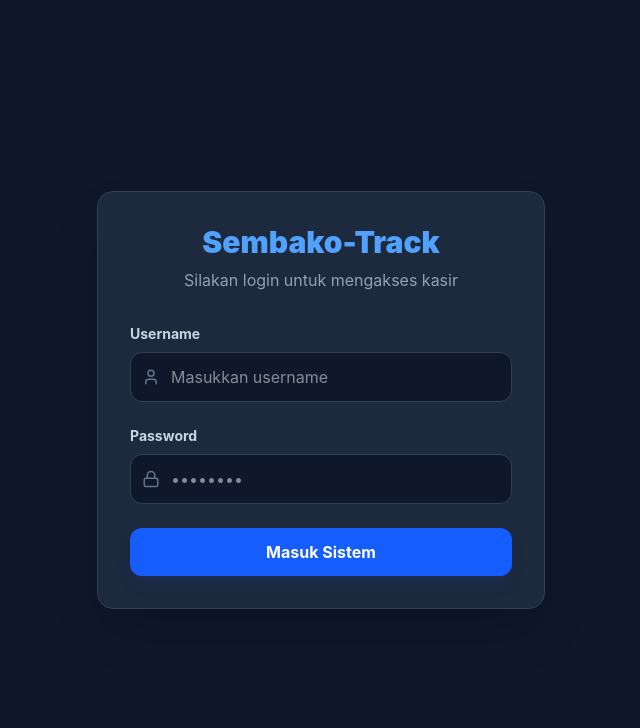
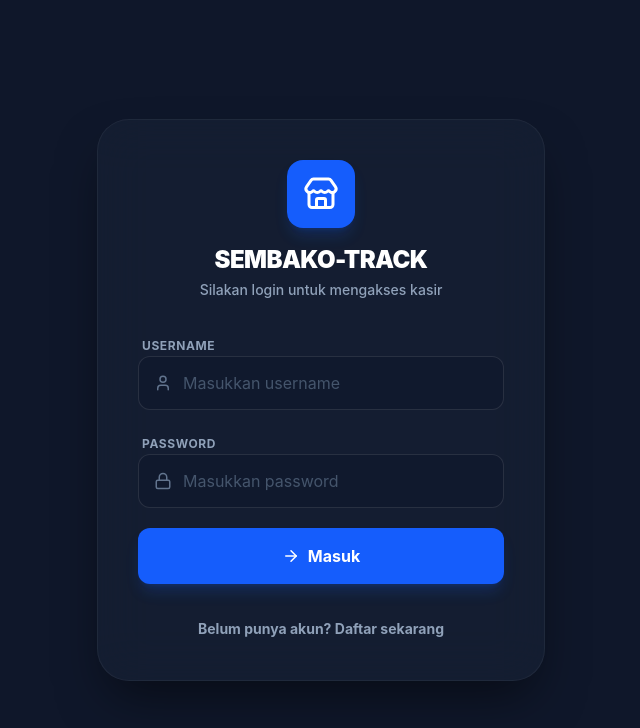
Before and after one commit to Amir-52/sembako-track-frontend, a React (Vite) app: page / in a window 1280 px wide. Shown: the top 728 px of the page, without its empty margins (319-959 px from the left). Built offline with nearby package versions, Linux system fonts and the light colour scheme.

Commit message:
siap rilis: menyambungkan frontend ke backend railway

```diff
--- a/src/Admin.jsx
+++ b/src/Admin.jsx
@@ -15,7 +15,7 @@ function Admin({ setView }) {
 
   const fetchProducts = async () => {
     try {
-      const response = await axios.get('http://localhost:5000/api/products');
+      const response = await axios.get('https://sembako-track-backend-production.up.railway.app/api/products');
       setProducts(response.data);
     } catch (error) {
       console.error("Gagal ambil data:", error);
@@ -46,10 +46,10 @@ function Admin({ setView }) {
     e.preventDefault();
     try {
       if (editingId) {
-        await axios.patch(`http://localhost:5000/api/products/${editingId}`, formData);
+        await axios.patch(`https://sembako-track-backend-production.up.railway.app/api/products/${editingId}`, formData);
         alert("Produk berhasil diupdate!");
       } else {
-        await axios.post('http://localhost:5000/api/products', formData);
+        await axios.post('https://sembako-track-backend-production.up.railway.app/api/products', formData);
         alert("Produk baru berhasil ditambahkan!");
       }
       setIsFormOpen(false);
@@ -63,7 +63,7 @@ function Admin({ setView }) {
   const handleDelete = async (id, nama) => {
     if (window.confirm(`Yakin ingin menghapus ${nama} dari etalase?`)) {
       try {
-        await axios.delete(`http://localhost:5000/api/products/${id}`);
+        await axios.delete(`https://sembako-track-backend-production.up.railway.app/api/products/${id}`);
         fetchProducts();
       } catch (error) {
         alert("Gagal menghapus produk!");
--- a/src/App.jsx
+++ b/src/App.jsx
@@ -17,7 +17,7 @@ function App() {
 
   const fetchProducts = async () => {
     try {
-      const response = await axios.get('http://localhost:5000/api/products');
+      const response = await axios.get('https://sembako-track-backend-production.up.railway.app/api/products');
       setProducts(response.data);
     } catch (error) {
       console.error("Gagal ambil data:", error);
@@ -43,7 +43,7 @@ function App() {
   const handleCheckout = async () => {
     try {
       const items = cart.map(item => ({ productId: item.id, quantity: item.quantity }));
-      await axios.post('http://localhost:5000/api/transactions', { items });
+      await axios.post('https://sembako-track-backend-production.up.railway.app/api/transactions', { items });
 
       setReceiptData({
         items: [...cart],
--- a/src/Login.jsx
+++ b/src/Login.jsx
@@ -1,73 +1,92 @@
 import { useState } from 'react';
 import axios from 'axios';
-import { Lock, User } from 'lucide-react';
+import { Store, Lock, User, ArrowRight, UserPlus } from 'lucide-react';
 
-function Login({ setToken }) {
+export default function Login({ setToken }) {
+  const [isRegister, setIsRegister] = useState(false);
   const [username, setUsername] = useState('');
   const [password, setPassword] = useState('');
-  const [error, setError] = useState('');
+  const [loading, setLoading] = useState(false);
 
-  const handleLogin = async (e) => {
+  const handleSubmit = async (e) => {
     e.preventDefault();
+    setLoading(true);
+
+    // GANTI SESUAI ROUTE BACKEND KAMU (Misal: /api/auth/register atau /api/users/register)
+    const endpoint = isRegister ? '/api/auth/register' : '/api/auth/login';
+    const url = `https://sembako-track-backend-production.up.railway.app${endpoint}`;
+
     try {
-      const response = await axios.post('http://localhost:5000/api/auth/login', {
-        username,
-        password
-      });
+      const response = await axios.post(url, { username, password });
 
-      // Simpan token ke memori browser
-      const token = response.data.token;
-      localStorage.setItem('token', token);
-      setToken(token); // Beritahu App.jsx kalau kita sudah login
-    } catch (err) {
-      setError(err.response?.data?.message || 'Login Gagal!');
+      if (isRegister) {
+        alert("Akun berhasil didaftarkan! Silakan Login.");
+        setIsRegister(false); // Balik ke mode login
+        setPassword('');
+      } else {
+        localStorage.setItem('token', response.data.token);
+        setToken(response.data.token);
+      }
+    } catch (error) {
+      alert(isRegister ? "Gagal mendaftar. Username mungkin sudah ada." : "Login gagal! Cek username dan password.");
+      console.error(error);
+    } finally {
+      setLoading(false);
     }
   };
 
   return (
-    <div className="min-h-screen bg-slate-900 flex items-center justify-center p-4">
-      <div className="bg-slate-800 p-8 rounded-2xl shadow-2xl border border-slate-700 w-full max-w-md">
+    <div className="min-h-screen bg-[#0f172a] flex items-center justify-center p-4 selection:bg-blue-500/30">
+
+      {/* Background Decor */}
+      <div className="fixed top-0 left-0 w-full h-full overflow-hidden -z-10 pointer-events-none">
+        <div className="absolute top-[-20%] left-[-10%] w-[50%] h-[50%] bg-blue-600/10 blur-[120px] rounded-full"></div>
+        <div className="absolute bottom-[-20%] right-[-10%] w-[50%] h-[50%] bg-indigo-600/10 blur-[120px] rounded-full"></div>
+      </div>
+
+      <div className="bg-slate-800/40 backdrop-blur-xl p-8 md:p-10 rounded-[2rem] border border-white/5 shadow-2xl shadow-black/50 w-full max-w-md">
         <div className="text-center mb-8">
-          <h1 className="text-3xl font-black text-blue-400 mb-2">Sembako-Track</h1>
-          <p className="text-slate-400">Silakan login untuk mengakses kasir</p>
+          <div className="inline-flex p-4 bg-blue-600 rounded-2xl shadow-lg shadow-blue-600/20 mb-4">
+            <Store size={36} className="text-white" />
+          </div>
+          <h1 className="text-2xl font-black tracking-tight text-white uppercase">
+            {isRegister ? 'Daftar Akun' : 'Sembako-Track'}
+          </h1>
+          <p className="text-slate-400 text-sm mt-1 font-medium">
+            {isRegister ? 'Buat akun admin pertama kamu' : 'Silakan login untuk mengakses kasir'}
+          </p>
         </div>
 
-        {error && (
-          <div className="bg-red-900/50 border border-red-500 text-red-300 p-3 rounded-lg mb-6 text-center text-sm">
-            {error}
-          </div>
-        )}
-
-        <form onSubmit={handleLogin} className="space-y-6">
-          <div>
-            <label className="block text-slate-300 text-sm font-bold mb-2">Username</label>
+        <form onSubmit={handleSubmit} className="space-y-5">
+          <div className="space-y-1.5">
+            <label className="text-xs font-bold text-slate-400 uppercase tracking-wider ml-1">Username</label>
             <div className="relative">
-              <div className="absolute inset-y-0 left-0 pl-3 flex items-center pointer-events-none">
+              <div className="absolute inset-y-0 left-0 pl-4 flex items-center pointer-events-none">
                 <User size={18} className="text-slate-500" />
               </div>
               <input
                 type="text"
                 value={username}
                 onChange={(e) => setUsername(e.target.value)}
-                className="w-full bg-slate-900 border border-slate-700 text-white rounded-xl pl-10 pr-4 py-3 focus:outline-none focus:border-blue-500 focus:ring-1 focus:ring-blue-500 transition-colors"
+                className="w-full bg-slate-900/50 border border-white/10 text-white rounded-xl py-3.5 pl-11 pr-4 focus:outline-none focus:border-blue-500 focus:ring-1 focus:ring-blue-500 transition-all placeholder:text-slate-600"
                 placeholder="Masukkan username"
                 required
               />
             </div>
           </div>
 
-          <div>
-            <label className="block text-slate-300 text-sm font-bold mb-2">Password</label>
+          <div className="space-y-1.5">
+            <label className="text-xs font-bold text-slate-400 uppercase tracking-wider ml-1">Password</label>
             <div className="relative">
-              <div className="absolute inset-y-0 left-0 pl-3 flex items-center pointer-events-none">
+              <div className="absolute inset-y-0 left-0 pl-4 flex items-center pointer-events-none">
                 <Lock size={18} className="text-slate-500" />
               </div>
               <input
                 type="password"
                 value={password}
                 onChange={(e) => setPassword(e.target.value)}
-                className="w-full bg-slate-900 border border-slate-700 text-white rounded-xl pl-10 pr-4 py-3 focus:outline-none focus:border-blue-500 focus:ring-1 focus:ring-blue-500 transition-colors"
-                placeholder="••••••••"
+                className="w-full bg-slate-900/50 border border-white/10 text-white rounded-xl py-3.5 pl-11 pr-4 focus:outline-none focus:border-blue-500 focus:ring-1 focus:ring-blue-500 transition-all placeholder:text-slate-600"
+                placeholder="Masukkan password"
                 required
               />
             </div>
@@ -75,14 +94,23 @@ function Login({ setToken }) {
 
           <button
             type="submit"
-            className="w-full bg-blue-600 hover:bg-blue-500 text-white font-bold py-3 px-4 rounded-xl transition-all shadow-lg shadow-blue-900/20 active:scale-95"
+            disabled={loading}
+            className="w-full bg-blue-600 hover:bg-blue-500 text-white font-bold py-4 rounded-xl shadow-lg shadow-blue-600/20 transition-all flex items-center justify-center gap-2 active:scale-95 disabled:opacity-70 mt-2"
           >
-            Masuk Sistem
+            {loading ? 'Memproses...' : (isRegister ? <><UserPlus size={18}/> Buat Akun</> : <><ArrowRight size={18}/> Masuk</>)}
           </button>
         </form>
+
+        <div className="mt-8 text-center">
+          <button
+            type="button"
+            onClick={() => setIsRegister(!isRegister)}
+            className="text-sm font-bold text-slate-400 hover:text-white transition-colors"
+          >
+            {isRegister ? 'Sudah punya akun? Login di sini' : 'Belum punya akun? Daftar sekarang'}
+          </button>
+        </div>
       </div>
     </div>
   );
 }
-
-export default Login;
```
